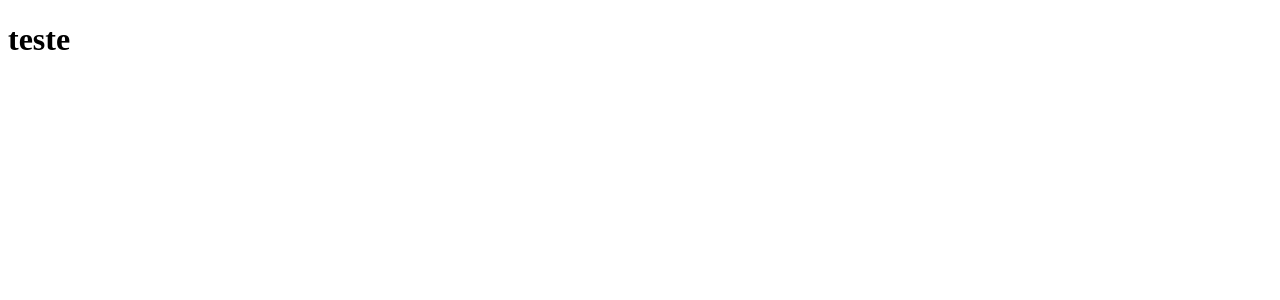
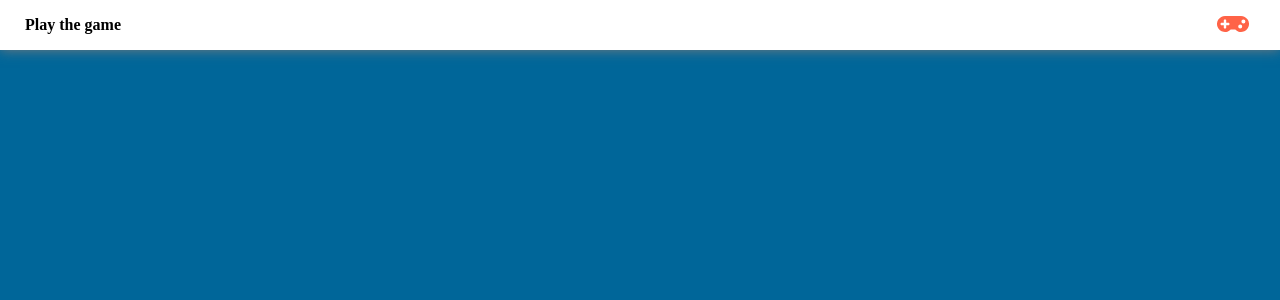
Before and after one commit to pfrancaneto/projeto-context, a React (Vite) app: page / in a window 1280 px wide. Shown: the top 300 px of the page. Built offline with nearby package versions, Linux system fonts and the light colour scheme.

Commit message:
criado Header e MenuButton

```diff
--- a/src/App.tsx
+++ b/src/App.tsx
@@ -1,10 +1,11 @@
+import { Header } from "./components/Header";
+
 function App() {
-
   return (
     <div className="App">
-      <h1>teste</h1>
+      <Header />
     </div>
-  )
+  );
 }
 
-export default App
+export default App;
--- /dev/null
+++ b/src/components/Header/index.tsx
@@ -0,0 +1,18 @@
+import { Container } from "./styles";
+
+import { MenuButton } from "../MenuButton";
+
+import { GlobalStyles } from "../../globalStyles";
+
+export const Header = () => {
+  return (
+    <Container>
+      <div className="wrapper">
+        <strong>Play the game</strong>
+        <MenuButton />
+      </div>
+
+      <GlobalStyles />
+    </Container>
+  );
+};
--- /dev/null
+++ b/src/components/Header/styles.ts
@@ -0,0 +1,18 @@
+import styled from "styled-components";
+
+export const Container = styled.header`
+  background-color: white;
+  position: relative;
+  box-shadow: 0 0 12px 0 #7a7a7a;
+
+  .wrapper {
+    max-width: 1280px;
+    height: 50px;
+    display: flex;
+    align-items: center;
+    justify-content: space-between;
+    padding: 0 25px;
+    margin: 0 auto;
+  }
+
+`;
--- /dev/null
+++ b/src/components/MenuButton/index.tsx
@@ -0,0 +1,12 @@
+import { FaGamepad } from "react-icons/fa";
+
+import { Button } from "./styles";
+
+
+export const MenuButton = () => {
+  return (
+    <Button>
+      <FaGamepad size={32} color="tomato" />
+    </Button>
+  );
+};
--- /dev/null
+++ b/src/components/MenuButton/styles.ts
@@ -0,0 +1,6 @@
+import styled from "styled-components";
+
+export const Button = styled.button`
+  background-color: transparent;
+  border: none;
+`;
--- /dev/null
+++ b/src/components/MenuNav/styles.ts
@@ -0,0 +1,16 @@
+import styled from "styled-components";
+
+export const MenuContainer = styled.div`
+  position: absolute;
+
+  ul {
+    list-style: none;
+    background-color: #7a7a7a7a;
+    color: white;
+    width: 380px;
+  }
+
+  li {
+    padding: 5px;
+  }
+`;
--- /dev/null
+++ b/src/globalStyles.ts
@@ -0,0 +1,10 @@
+import { createGlobalStyle } from "styled-components";
+
+export const GlobalStyles = createGlobalStyle`
+  body {
+    margin: 0;
+    padding: 0;
+    box-sizing: border-box;
+    background-color: #069;
+  }
+`;
```
Also changed, not shown: src/components/MenuNav/index.tsx (added, +14 -0 lines).
